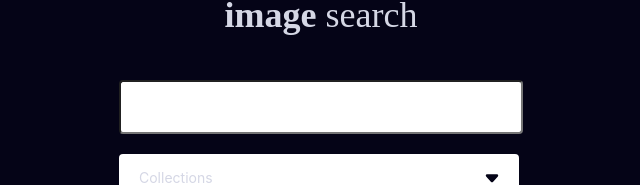
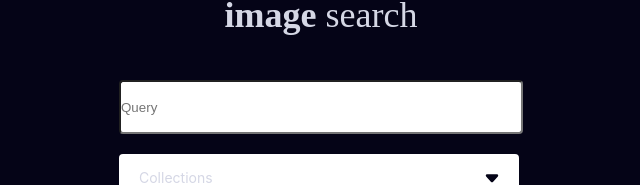
Before and after one commit to brkn/unsplash-search-app, a React (Create React App) app: page / in a window 1280 px wide. Shown: the part 333-518 px from the top of the page, without its empty margins (319-959 px from the left). Built offline with nearby package versions, Linux system fonts and the light colour scheme.

Commit message:
Add placeholder "Query" to input field

```diff
--- a/src/components/TextForm.js
+++ b/src/components/TextForm.js
@@ -12,7 +12,14 @@ class TextForm extends React.Component {
 
   render() {
     const { value } = this.state;
-    return <input type="text" value={value} onChange={this.handleChange} />;
+    return (
+      <input
+        type="text"
+        value={value}
+        onChange={this.handleChange}
+        placeholder="Query"
+      />
+    );
   }
 }
 
```
